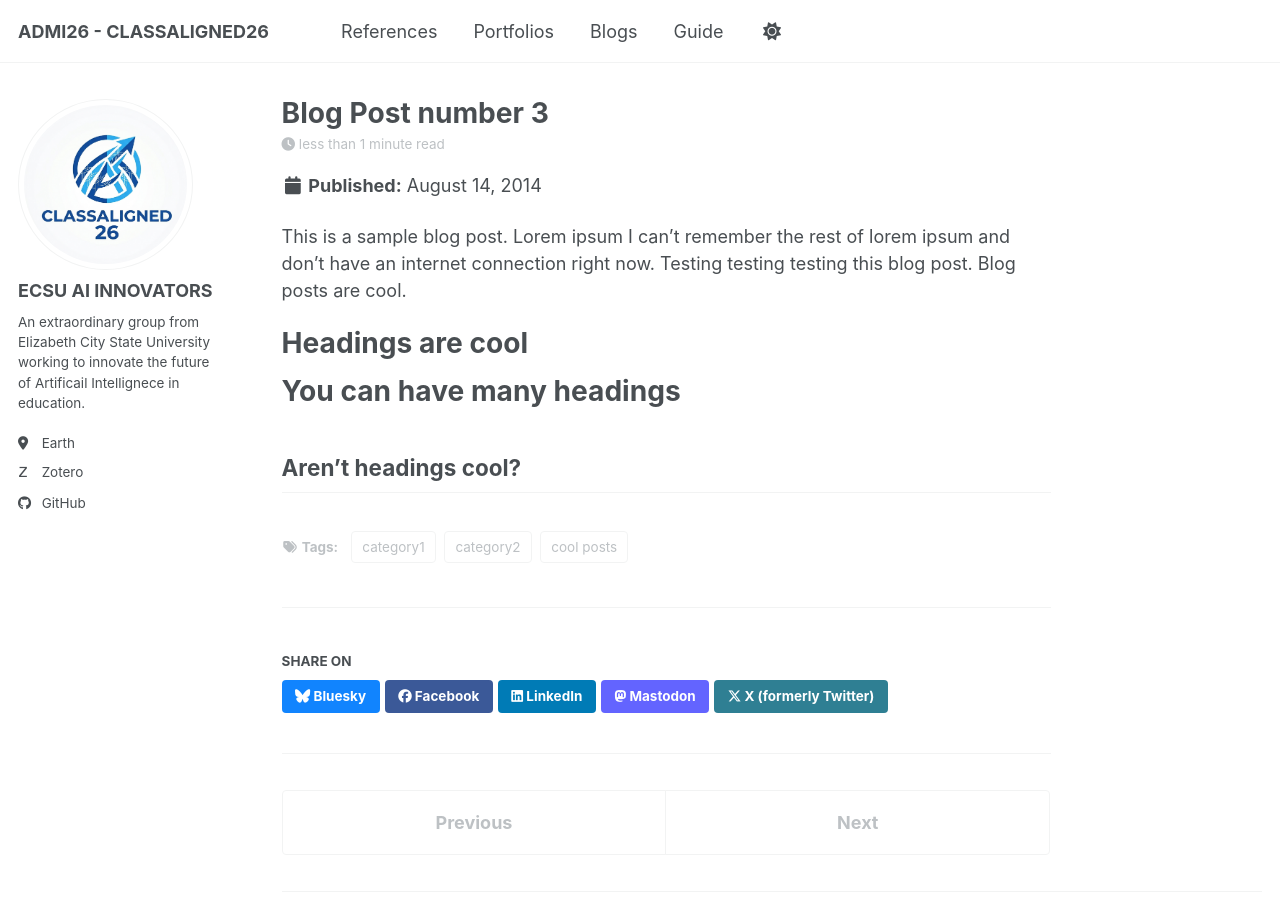
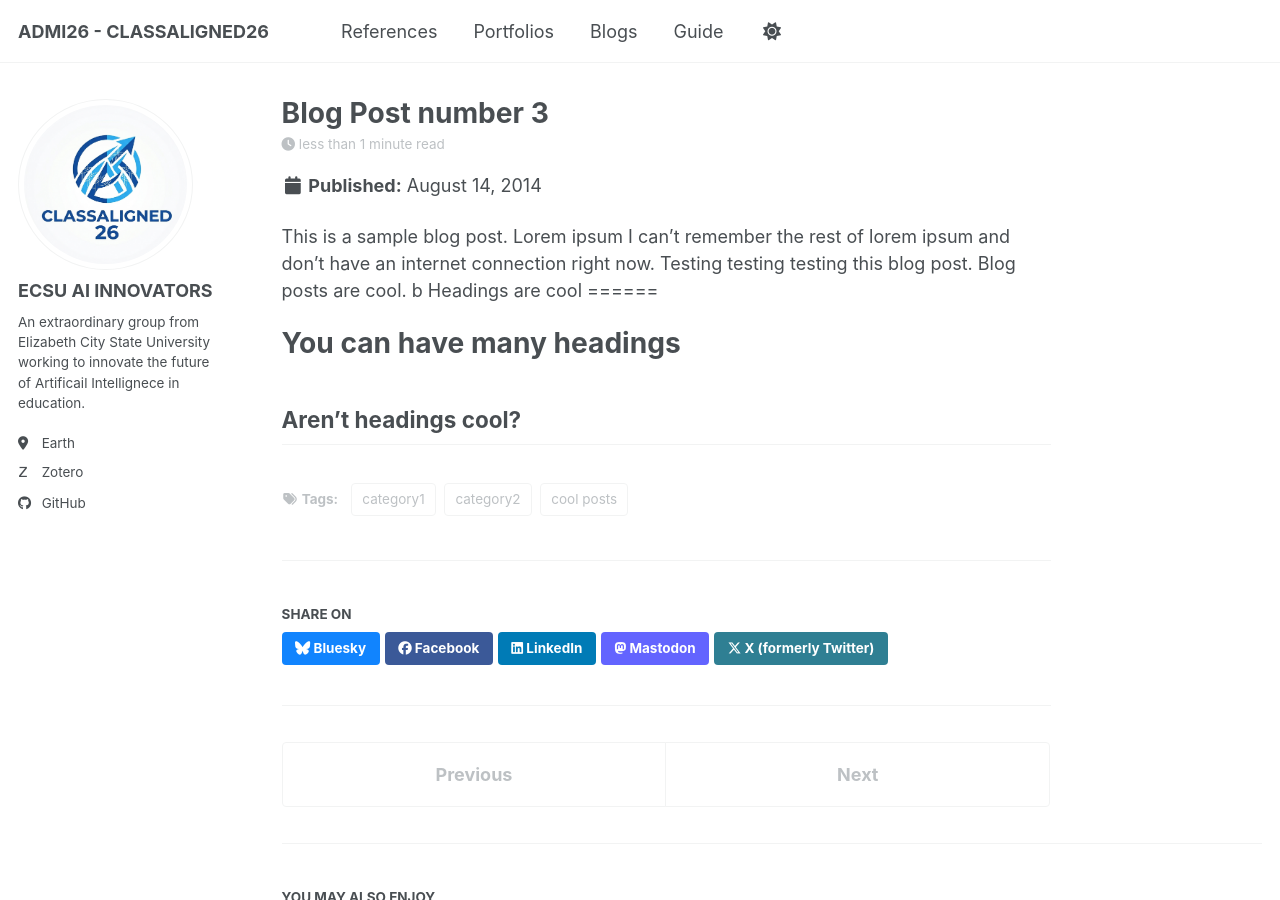
Before and after one commit to CLASSAligned/CLASSAligned.github.io, a Jekyll site: the page built from _posts/2014-08-14-blog-post-3.md, in a window 1280 px wide and 900 px high. Built offline with Jekyll 4.4.1, drawn with Linux system fonts in a browser that asks for light colours; some web fonts are replaced; a script bundle is joined from its source files by our own code; library files that are not in the unit come from our copies.

```diff
--- a/_posts/2014-08-14-blog-post-3.md
+++ b/_posts/2014-08-14-blog-post-3.md
@@ -9,7 +9,7 @@ tags:
 ---
 
 This is a sample blog post. Lorem ipsum I can't remember the rest of lorem ipsum and don't have an internet connection right now. Testing testing testing this blog post. Blog posts are cool.
-
+b
 Headings are cool
 ======
 
```
